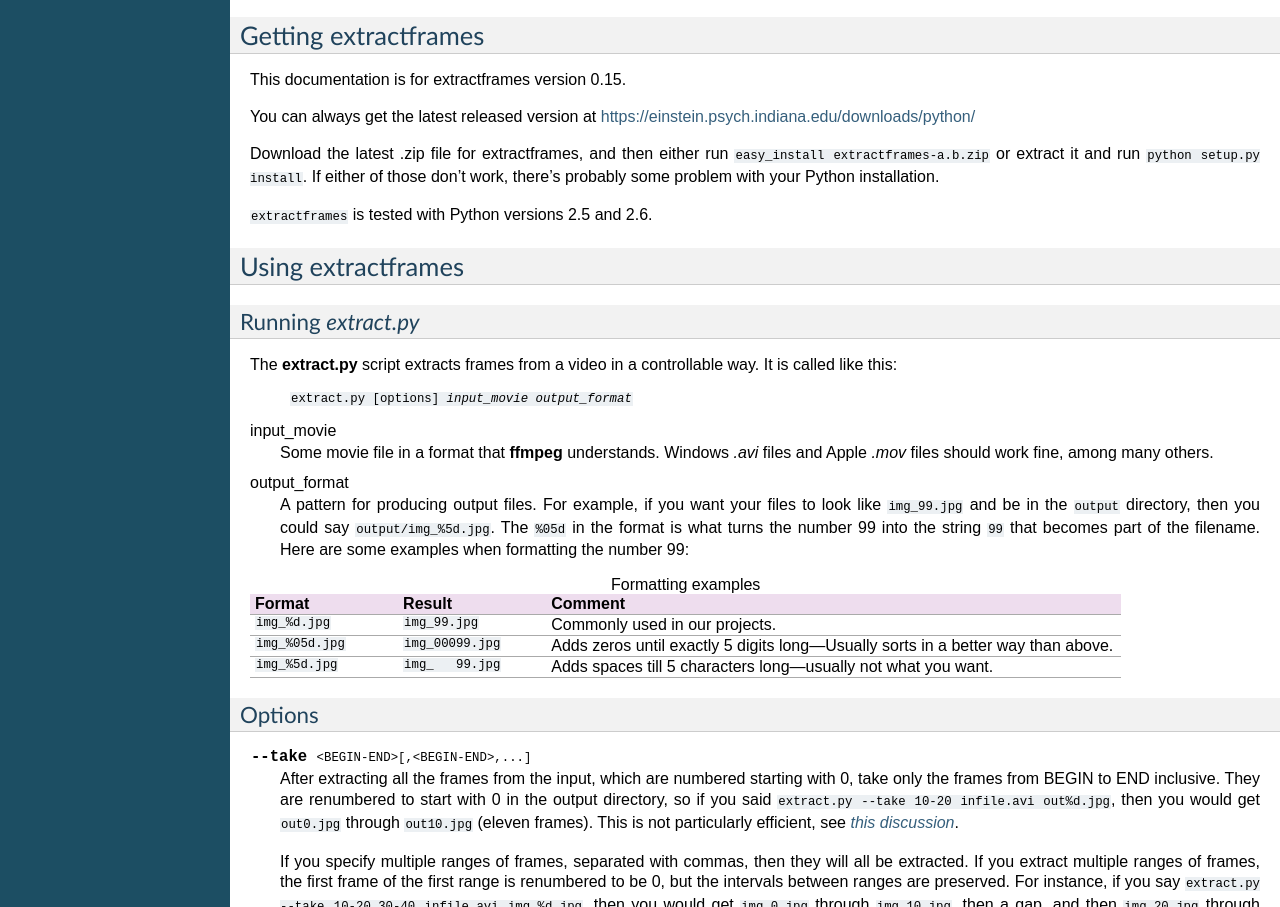
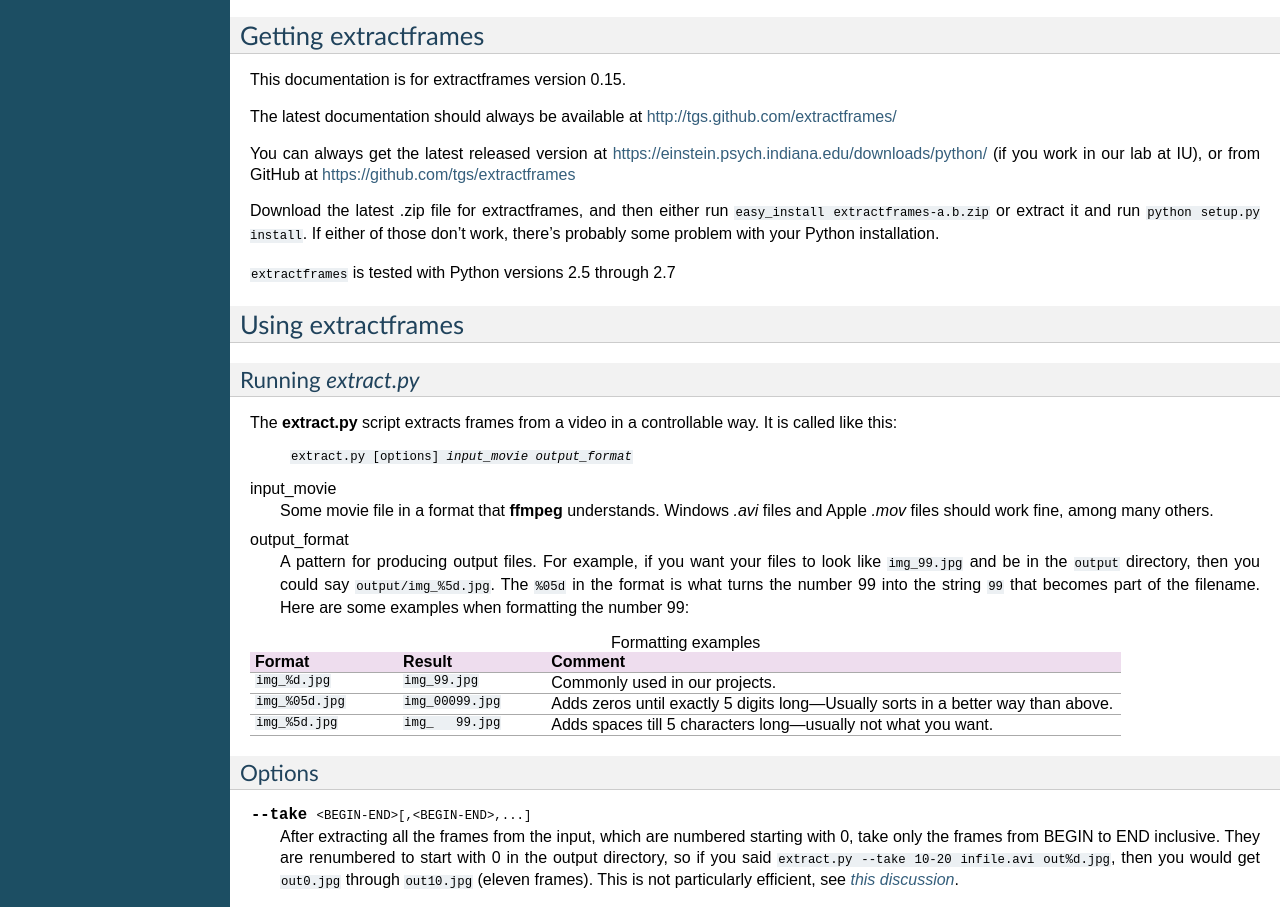
Before and after one commit to tgs/extractframes, a plain HTML site: page index.html in a window 1280 px wide. Shown: the part 858-1765 px from the top of the page. Drawn offline with Linux system fonts and the light colour scheme.

Commit message:
auto-update site

```diff
--- a/index.html
+++ b/index.html
@@ -89,13 +89,15 @@ zero, one time out of every 6 samples.</p>
 <span id="document-getting"></span><div class="section" id="getting-extractframes">
 <h2>Getting extractframes<a class="headerlink" href="#getting-extractframes" title="Permalink to this headline">¶</a></h2>
 <p>This documentation is for extractframes version 0.15.</p>
+<p>The latest documentation should always be available at <a class="reference external" href="http://tgs.github.com/extractframes/">http://tgs.github.com/extractframes/</a></p>
 <p>You can always get the latest released version at
-<a class="reference external" href="https://einstein.psych.indiana.edu/downloads/python/">https://einstein.psych.indiana.edu/downloads/python/</a></p>
+<a class="reference external" href="https://einstein.psych.indiana.edu/downloads/python/">https://einstein.psych.indiana.edu/downloads/python/</a> (if you work in our lab at IU), or from
+GitHub at <a class="reference external" href="https://github.com/tgs/extractframes">https://github.com/tgs/extractframes</a></p>
 <p>Download the latest .zip file for extractframes, and then either run
 <tt class="docutils literal"><span class="pre">easy_install</span> <span class="pre">extractframes-a.b.zip</span></tt> or extract it and run <tt class="docutils literal"><span class="pre">python</span>
 <span class="pre">setup.py</span> <span class="pre">install</span></tt>.  If either of those don&#8217;t work, there&#8217;s probably
 some problem with your Python installation.</p>
-<p><tt class="docutils literal"><span class="pre">extractframes</span></tt> is tested with Python versions 2.5 and 2.6.</p>
+<p><tt class="docutils literal"><span class="pre">extractframes</span></tt> is tested with Python versions 2.5 through 2.7</p>
 </div>
 <span id="document-invocation"></span><div class="section" id="using-extractframes">
 <h2>Using extractframes<a class="headerlink" href="#using-extractframes" title="Permalink to this headline">¶</a></h2>
```
